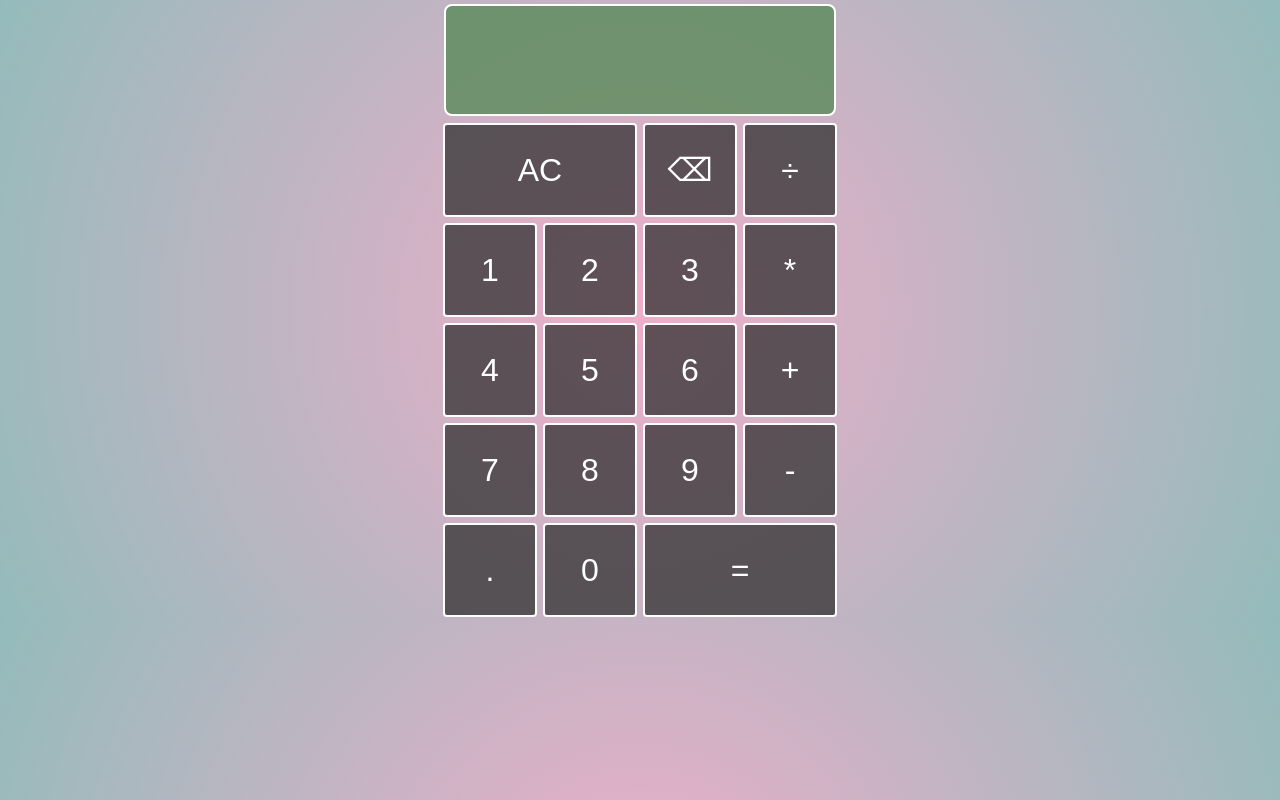
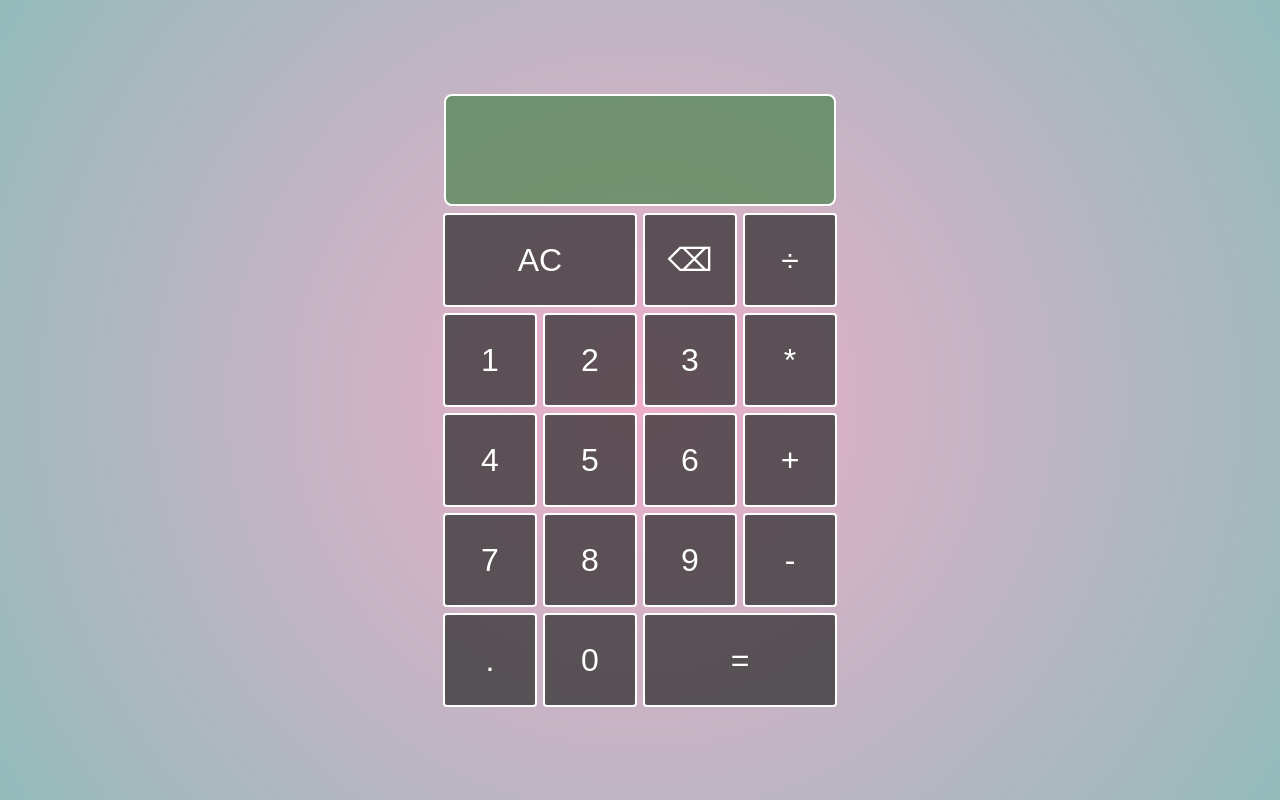
Before and after one commit to UmayrNordien/Calculator, a plain HTML site: page index.html in a window 1280 px wide. Drawn offline with Linux system fonts and the light colour scheme.

Commit message:
updated min height

```diff
--- a/styles/style.css
+++ b/styles/style.css
@@ -16,8 +16,8 @@ body {
 .calculator-grid {
     display: grid;
     justify-content: center;
-    align-content: space-evenly; /* previously center */
-    min-height: 100%;
+    align-content: center; /* previously center */
+    min-height: 100vh;
     grid-template-columns: repeat(4, 100px);
     grid-template-rows: minmax(120px, auto) repeat(5, 100px);
 }
```
